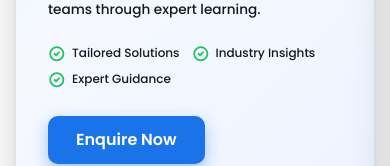
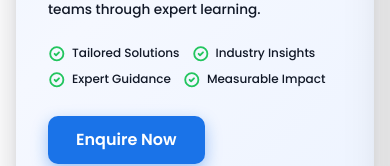
Before and after one commit to RohitRPokalwar/accredian-enterprise, a Next.js app: page / in a window 390 px wide. Shown: the part 476-642 px from the top of the page. Built offline with nearby package versions, Linux system fonts and the light colour scheme.

Commit message:
Restore 'Measurable Impact' for mobile responsive view

```diff
--- a/src/app/components/HeroSection.tsx
+++ b/src/app/components/HeroSection.tsx
@@ -9,6 +9,7 @@ const features = [
   "Tailored Solutions",
   "Industry Insights",
   "Expert Guidance",
+  "Measurable Impact",
 ];
 
 export default function HeroSection({ onEnquireClick }: HeroSectionProps) {
@@ -32,7 +33,10 @@ export default function HeroSection({ onEnquireClick }: HeroSectionProps) {
 
           <ul className="hero-features">
             {features.map((feat) => (
-              <li key={feat} className="hero-feature">
+              <li
+                key={feat}
+                className={`hero-feature ${feat === "Measurable Impact" ? "flex sm:hidden" : "flex"}`}
+              >
                 <svg fill="none" stroke="currentColor" viewBox="0 0 24 24" aria-hidden="true">
                   <path
                     strokeLinecap="round"
```
